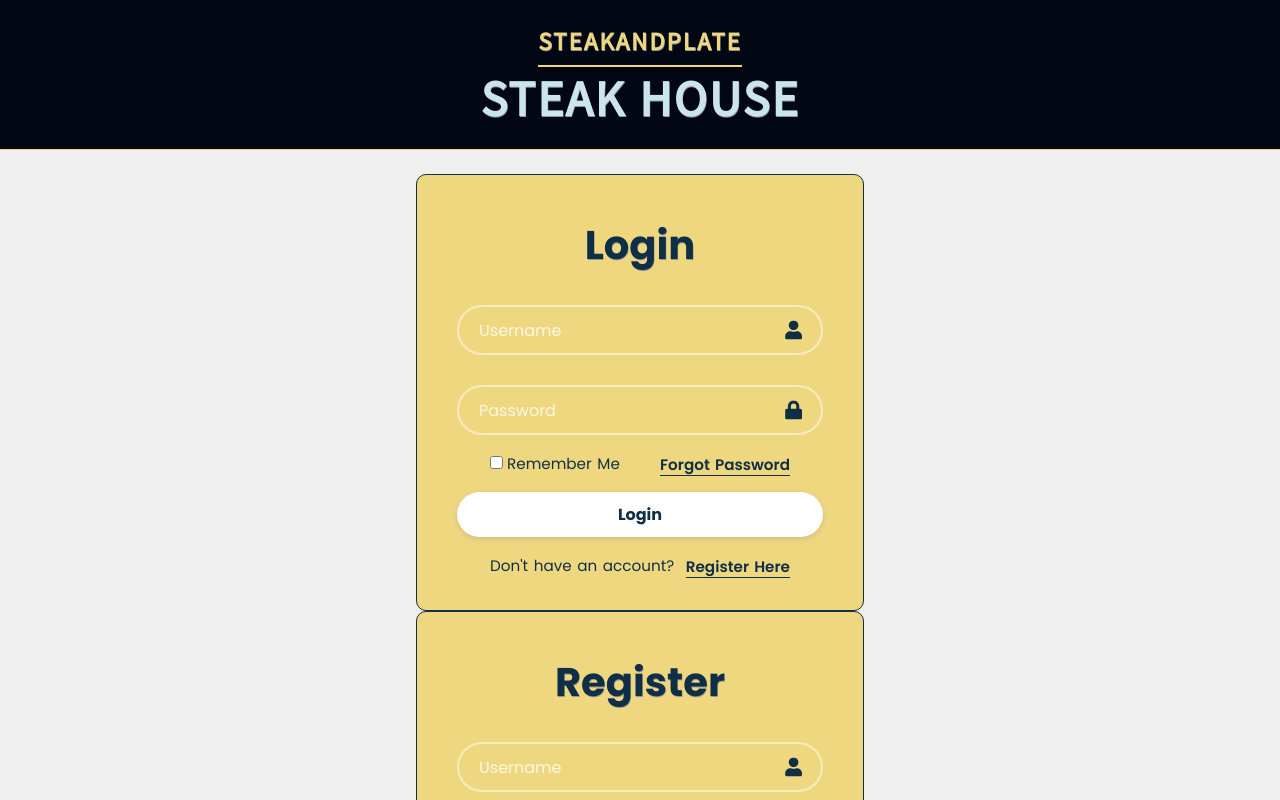
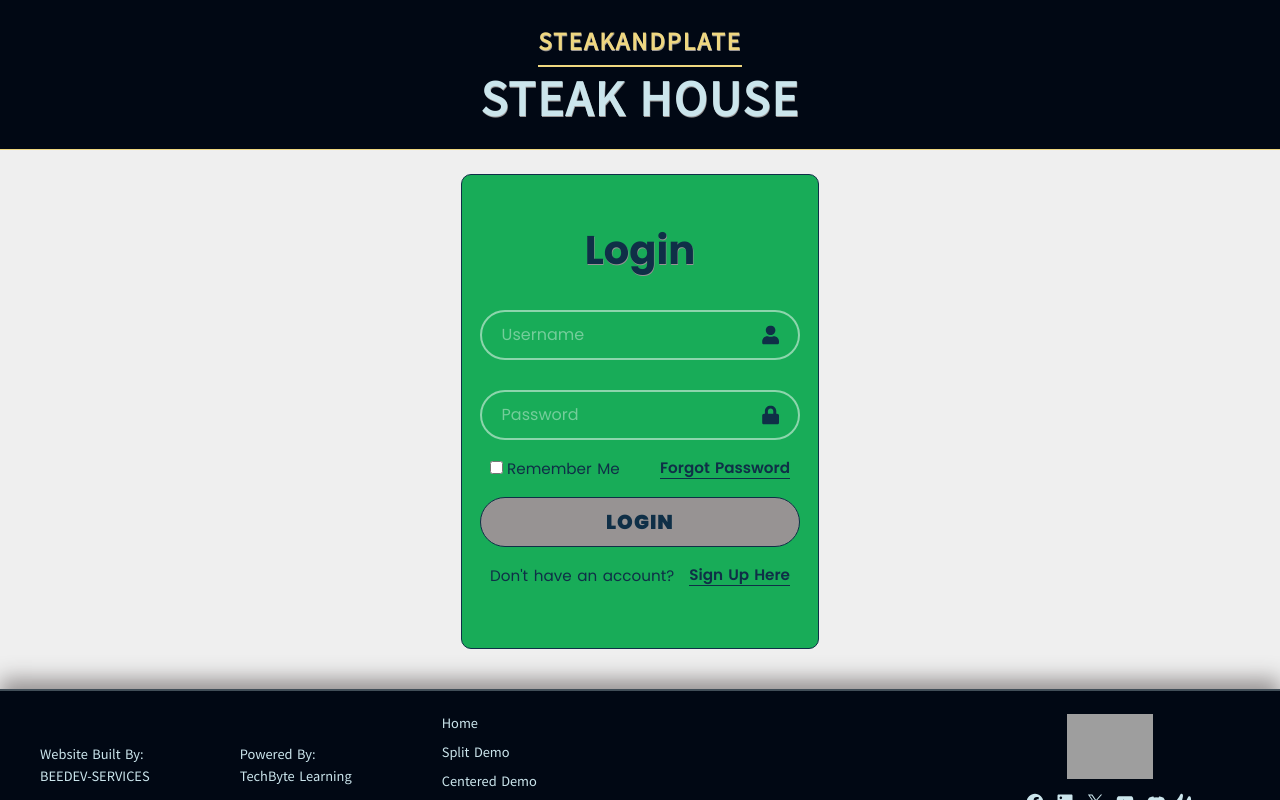
Before and after one commit to cgbridgewater/components_template_app, a React (Vite) app: page /login in a window 1280 px wide. Shown: the top 800 px of the page. Built offline with nearby package versions, Linux system fonts and the light colour scheme; grey boxes are pictures that could not be loaded.

Commit message:
building up login reg more

```diff
--- a/src/App.css
+++ b/src/App.css
@@ -27,7 +27,8 @@
   --font_size_default: 16px;
   --image_brightness: 100%; /* Image Brightness for light color theme */
   --background: #EFEFEF;
-  --white_text: #CBE5EC;
+  --white_text: hsl(193, 46%, 86%);
+  --white_fulltime: #F5F5F5;
   --white: #FFF;
   --black:#0F2F47;
   --black_fulltime: #0F2F47;
--- a/src/Components/LoginRegister_Component/LoginRegister.jsx
+++ b/src/Components/LoginRegister_Component/LoginRegister.jsx
@@ -1,81 +1,106 @@
-import React from 'react'
+import React, { useState } from 'react'
 import { FaUser, FaLock, FaEnvelope } from "react-icons/fa";
 
 const LoginRegister = () => {
+
+    const [action, setAction] = useState("");
+    const [regname, setRegname] = useState("");
+    const [regemail, setRegemail] = useState("");
+    const [regpass, setRegpass] = useState("");
+    const [signinname, setSigninname] = useState("");
+    const [signinpass, setSigninpass] = useState("");
+
+    const register_link = (e) => {
+        e.preventDefault();
+        setAction(" active")
+    }
+
+    const login_link = (e) => {
+        e.preventDefault();
+        setAction("")
+    }
+
+
     return (
         <main>
-        <div className="form_wrapper">
+            <div className='wrapper'>
+                {/* LOGIN REG WRAPPER*/}
+                <div className={`form_wrapper${action}`}>
+                    {/* LOGIN FORM */}
                     <div className="form_box login">
                         <form action="">
+                            {/* HEADER */}
                             <h1>Login</h1>
-
+                            {/* USERNAME INPUT */}
                             <div className="input_box">
                                 <input type="text" placeholder="Username" required />
                                 <FaUser className="icon" />
                             </div>
-
+                            {/* PASSWORD INPUT */}
                             <div className="input_box">
                                 <input type="password" placeholder="Password" required />
                                 <FaLock className="icon" />
                             </div>
-
+                            {/* REMEMBER ME CHECK */}
                             <div className="remember_forgot">
                                 <label htmlFor="">
                                     <input type="checkbox" />Remember Me
                                 </label>
                                 <a  href="#"><span className="form_link">Forgot Password</span></a>
                             </div>
-
-                    <button type="submit">Login</button>
-
+                            {/* SUBMIT BUTTON */}
+                            <button type="submit"><span>Login</span></button>
+                            {/* REGISTER LINK */}
                             <div className="register_link">
                                 <p>
-                            Don't have an account? <a href="#"><span className="form_link">Register Here</span></a>
+                                    Don't have an account?&nbsp;<a href="#" onClick={register_link}><span className="form_link">Sign Up Here</span></a>
                                 </p>
                             </div>
                         </form>
                     </div>
 
-
+                    {/* REGISTER FORM */}
                     <div className="form_box register">
                         <form action="">
-                    <h1>Register</h1>
-
+                            {/* HEADER */}
+                            <h1>Sign Up</h1>
+                            {/* USERNAME INPUT */}
                             <div className="input_box">
                                 <input type="text" placeholder="Username" required />
                                 <FaUser className="icon" />
                             </div>
-
+                            {/* EMAIL INPUT */}
                             <div className="input_box">
                                 <input type="email" placeholder="Email" required />
                                 <FaEnvelope className="icon" />
                             </div>
-
+                            {/* PASSWORD INPUT */}
                             <div className="input_box">
                                 <input type="password" placeholder="Password" required />
                                 <FaLock className="icon" />
                             </div>
-
+                            {/* CONFIRM PASSWORD INPUT */}
                             <div className="input_box">
                                 <input type="password" placeholder="Confirm Password" required />
                                 <FaLock className="icon" />
                             </div>
-
+                            {/* AGREE TO TERMS CHECKBOX */}
                             <div className="remember_forgot">
                                 <label htmlFor="">
-                            <input type="checkbox" />I agree to the&nbsp;<br className="label_break" />
+                                    <input type="checkbox" />I agree to the&nbsp;
                                     <a href="#"><span className="form_link">Terms & Conditions</span></a>
                                 </label>
                             </div>
-
-                    <button type="submit">Register</button>
-
+                            {/* SUBMIT BBUTTON */}
+                            <button type="submit"><span>Sign Up</span></button>
+                            {/* SIGNUP LINK */}
                             <div className="register_link">
                                 <p>
-                            Already have an account? <a href="#"><span className="form_link">Login</span></a>
+                                    Already have an account?&nbsp;<a href="#" onClick={login_link}><span className="form_link">Login</span></a>
                                 </p>
                             </div>
                         </form>
+                    </div>
                 </div>
             </div>
         </main>
--- a/src/Components/LoginRegister_Component/LoginRegister_Style.css
+++ b/src/Components/LoginRegister_Component/LoginRegister_Style.css
@@ -1,53 +1,110 @@
 /* Login And Registration Style Page */
 
+/* FORM FONTS */
 @import url('https://fonts.googleapis.com/css2?family=Poppins:ital,wght@0,100;0,200;0,300;0,400;0,500;0,600;0,700;0,800;0,900;1,100;1,200;1,300;1,400;1,500;1,600;1,700;1,800;1,900&display=swap');
 
 
+/* FORM CONTAINER SIZING */
 .form_wrapper {
+    position: relative;
     width: 35%;
     min-width: 320px;
-    max-width: 550px;
-    margin: 0 auto;
+    max-width: 425px;
+    height: 475px;
+    padding-bottom: 16px;
+    display: flex;
+    align-items: center;
+    overflow: hidden;
+    background-color: var(--green);
+    border: thin solid var(--black);
+    border-radius: 10px;
+    transition: height 0.3s ease;
 
     * {
         font-family: "Poppins", sans-serif;
-        transition: all 300ms ease;
     }
 
     .form_box {
         width: 100%;
-        padding: 40px 40px 16px 40px;
+        max-width: 425px;
         -webkit-overflow-scrolling: touch;
         position: relative;
-        background-color: var(--yellow);
-        border: thin solid var(--black);
-        border-radius: 10px;
+
+        &.login, &.register {
+            display: flex;
+            align-items: center;
+            justify-content: center;
         }
     }
 
+    &.active {
+        height: 580px;
+    }
+}
+
+/*            */
+/* FORM STYLE */
+/*            */
 form {
+    width: 90%;
+
     h1 {
+        color: var(--black);
         font-size: 2.5rem;
         text-align: center;
     }
 
-
-
     button {
         width: 100%;
-        height: 45px;
-        background: #fff;
-        border: none;
-        outline: none;
+        height: 50px;
+        position:relative;
+        overflow:hidden;
+        border:thin solid var(--img_trim);
         border-radius: 40px;
-        box-shadow: 0 2px 5px rgba(127, 116, 116, 0.25);
-        cursor: pointer;
-        font-size: 1rem;
-        color: var(--black_fulltime);
-        font-weight: 700;
+        transition:all .25s ease-in-out;
+        background-color: var(--button_bg);
 
         &:hover {
-            box-shadow: 0 5px 10px rgba(127, 116, 116, 0.5)
+            border: thin solid var(--white_fulltime);
+
+            span {
+                    color: var(--white_fulltime);
+            }
+        }
+
+        span {
+            position:relative;
+            padding: 20px;
+            text-transform:uppercase;
+            color: var(--black);
+            font-weight:900;
+            letter-spacing:1px;
+            border: none;
+            font-size: 1.25rem;
+            outline:none;
+            cursor: pointer;
+        }
+
+        &::before {
+            content:" ";
+            display:block;
+            width:150px;
+            height: 60px;
+            background: #CBE5EC50;
+            position:absolute;
+            top:-5px;
+            left:-150px;
+            transform:rotate(45deg);
+            transition:all .15s ease-in-out;
+            z-index:1;
+        }
+
+        &:hover:before {
+            margin-left:150%;
+        }
+
+        &:active {
+            top: 4px;
         }
     }
 
@@ -69,7 +126,6 @@ form {
         display: flex;
         justify-content: space-between;
         align-items: center;
-
         font-size: 0.95rem;
         margin: -15px auto 15px;
 
@@ -78,10 +134,8 @@ form {
             margin-right: 4px;
         }
     }
-}
 
-
-form .input_box {
+    .input_box {
         position: relative;
         width: 100%;
         height: 50px;
@@ -97,16 +151,18 @@ form .input_box {
             border-radius: 40px;
             font-size: 1rem;
             color: var(--black);
+            font-weight: 700;
             padding: 20px 45px 20px 20px;
 
             &:hover {
                 border: 2px solid rgba(255,255,255, 0.9);
             }
+
             &::placeholder {
-            color: rgba(255,255,255, 0.8)
+                color: rgba(255,255,255, 0.4);
+                font-weight: normal;
             }
         }
-
 
         .icon {
             color: var(--black);
@@ -117,16 +173,48 @@ form .input_box {
             font-size: 1.2rem;
         }
     }
+}
+/*                */
+/* END FORM STYLE */
+/*                */
 
 
+/*                   */
+/* FORM SLIDE ACTION */
+/*                   */
+.form_wrapper .form_box.login {
+    transition: translate 0.25s ease;
+    translate: 0;
+}
+
+.form_wrapper.active .form_box.login {
+    transition: none;
+    translate: -425px;
+}
+
+.form_wrapper .form_box.register {
+    position: absolute;
+    transition: none;
+    translate: 425px;
+}
+
+.form_wrapper.active .form_box.register {
+    transition: translate 0.25s ease;
+    translate: 0;
+}
+/*                       */
+/* END FORM SLIDE ACTION */
+/*                       */
 
 
-
+/*                 */
+/* FORM LINK STYLE */
+/*                 */
 .form_link {
     color: var(--black);
     font-weight: 600;
     position: relative;
-    /* top: -2px; */
+    top: -1.5px;
     font-size: 0.95rem;
     text-decoration: none;
     cursor: pointer;
@@ -136,50 +224,47 @@ form .input_box {
     transition: border-bottom 1s ease;
 
     &:hover {
-        color: var(--white);
+        color: var(--white_fulltime);
         border-bottom: transparent;
+    }
 
-    }
     &::before {
         left: 0;
+    }
 
-    }
     &::after {
         right: 0;
     }
 }
 
-
-
 .form_link:before, .form_link:after {
     content: '';
-    border-bottom: 1px solid var(--white);
+    border-bottom: 1px solid var(--white_fulltime);
     position: absolute;
     bottom: 0;
     width: 0;
     -webkit-transition: all 0.4s ease;
     transition: all 0.4s ease;
 }
+
 .form_link:hover:before, .form_link:hover:after {
     width: 50%;
 }
+/*                     */
+/* END FORM LINK STYLE */
+/*                     */
 
 
-
-
-
-
-/* Adapt for screen size changes */
-@media (max-width: 1180px) {
+/*                      */
+/* SCREEN SIZE RESPONSE */
+/*                      */
+@media (max-width: 1190px) {
     form .register_link p, form .remember_forgot  {
         flex-direction: column;
         justify-content: center;
         text-align: center;
     }
 }
-
-@media only screen and (min-width:1181px) {
-    .label_break {
-        display:none !important;
-    }
-}
+/*                          */
+/* END SCREEN SIZE RESPONSE */
+/*                          */
```
Lines whose indentation alone changed are shown as unchanged.
